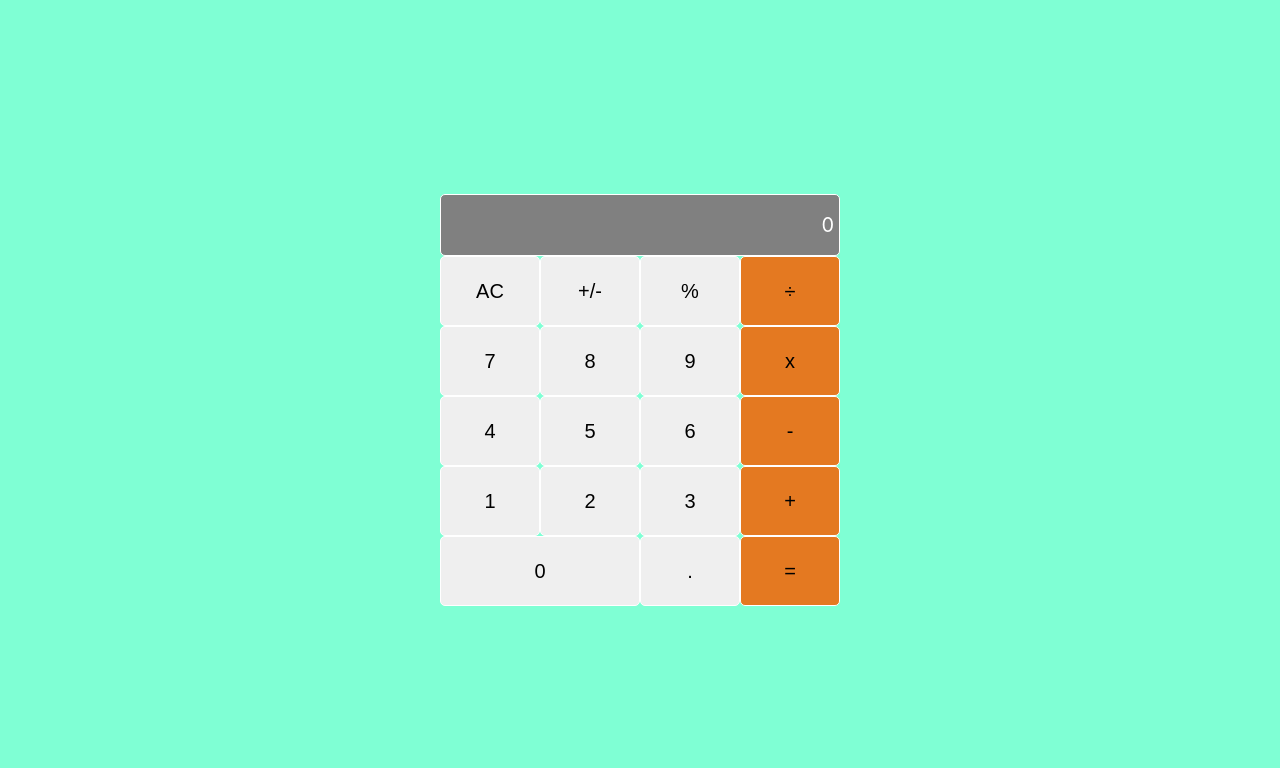
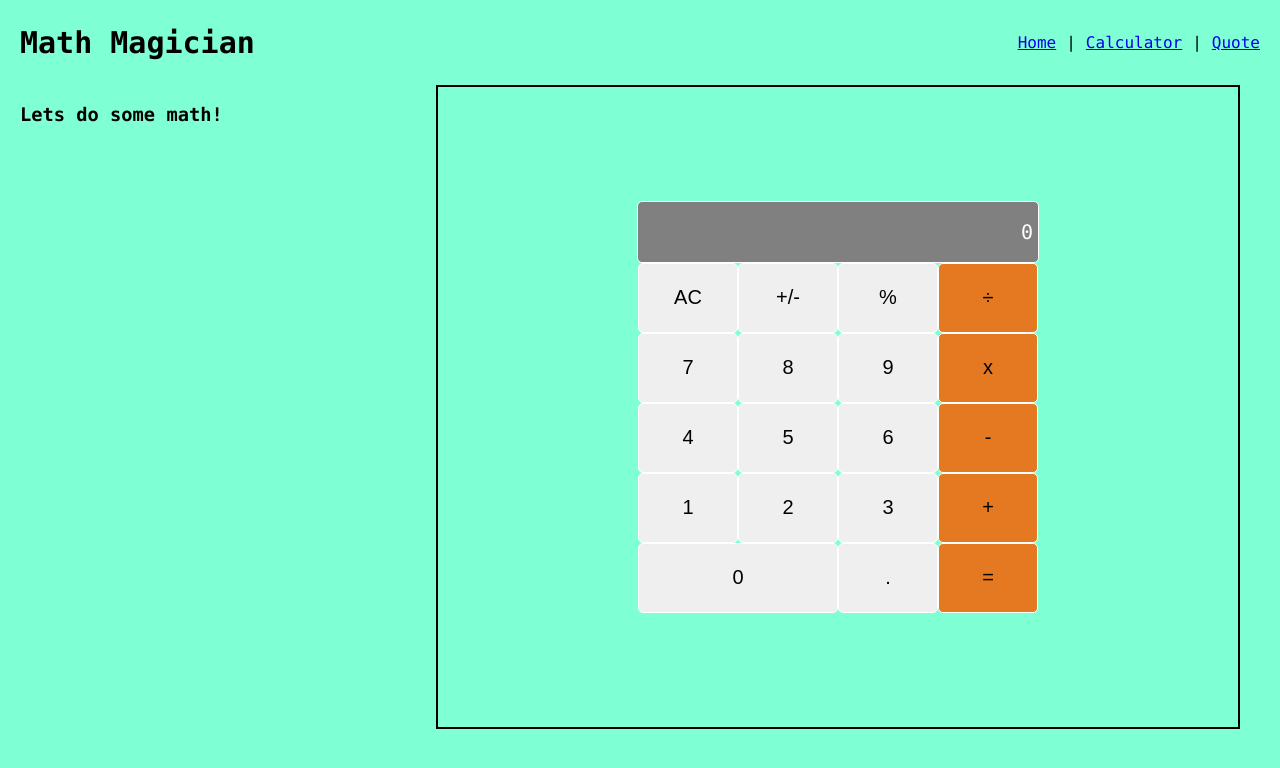
Before and after one commit to Fahim-Khan-P/math-magician-1, a React (Create React App) app: page /calculator in a window 1280 px wide. Shown: the top 768 px of the page. Built offline with nearby package versions, Linux system fonts and the light colour scheme.

Commit message:
Add reouter to the application

```diff
--- a/package.json
+++ b/package.json
@@ -9,6 +9,7 @@
     "big.js": "^6.2.1",
     "react": "^18.2.0",
     "react-dom": "^18.2.0",
+    "react-router-dom": "^6.4.3",
     "react-scripts": "5.0.1",
     "web-vitals": "^2.1.4"
   },
--- a/src/App.js
+++ b/src/App.js
@@ -1,7 +1,21 @@
 import React from 'react';
+import { BrowserRouter, Routes, Route } from 'react-router-dom';
 import Calculator from './components/calculator';
+import Home from './components/home';
+import NavBar from './components/nav';
+import Quote from './components/quote';
 
-const App = () => (
-  <Calculator />
-);
+function App() {
+  return (
+    <BrowserRouter>
+      <NavBar />
+      <Routes>
+        <Route path="/" element={<Home />} />
+        <Route path="/calculator" element={<Calculator />} />
+        <Route path="/quote" element={<Quote />} />
+      </Routes>
+    </BrowserRouter>
+  );
+}
+
 export default App;
--- a/src/components/calculator.css
+++ b/src/components/calculator.css
@@ -1,9 +1,8 @@
 body {
-  display: flex;
-  justify-content: center;
-  align-items: center;
   height: 100vh;
   background-color: aquamarine;
+  margin-left: 20px;
+  font-family: "Lucida Console", "Courier New", monospace;
 }
 
 .screen {
@@ -17,6 +16,23 @@ body {
   border-radius: 5px;
   font-size: 20px;
   border: 1px solid white;
+  width: 390px;
+}
+
+.calculator {
+  display: flex;
+  justify-content: space-between;
+}
+
+.box {
+  display: flex;
+  flex-direction: column;
+  align-items: center;
+  justify-content: center;
+  height: 80vh;
+  margin-right: 40px;
+  border: 2px solid black;
+  width: 100vh;
 }
 
 .buttons {
@@ -47,3 +63,31 @@ button:hover {
 .orange-color {
   background-color: rgb(228, 121, 33);
 }
+
+.nav-bar {
+  display: flex;
+  justify-content: space-between;
+  align-items: center;
+}
+
+.link {
+  margin: 10px;
+}
+
+.math-title {
+  font-size: 30px;
+}
+
+.tags {
+  margin-right: 10px;
+}
+
+.info {
+  margin-top: 50px;
+}
+
+.quote {
+  text-align: center;
+  margin-top: 200px;
+  font-size: 20px;
+}
--- a/src/components/calculator.js
+++ b/src/components/calculator.js
@@ -20,7 +20,9 @@ const Calculator = () => {
   const { total, next } = state;
   const resultSreen = !next ? total : next;
   return (
-    <div>
+    <div className="calculator">
+      <h3>Lets do some math!</h3>
+      <div className="box">
         <div className="screen">
           {' '}
           {resultSreen || 0}
@@ -48,6 +50,7 @@ const Calculator = () => {
           <button type="button" className="orange-color" onClick={handleClick}>=</button>
         </div>
       </div>
+    </div>
   );
 };
 
--- /dev/null
+++ b/src/components/home.js
@@ -0,0 +1,17 @@
+import React from 'react';
+
+const Home = () => (
+  <div>
+    <h2>Welcome to our Calculator</h2>
+    <p className="info">
+      A calculator is a device that performs arithmetic operations on numbers.
+      Basic calculators can do only addition, subtraction, multiplication and
+      division mathematical calculations.
+      However, more sophisticated calculators can handle exponential operations,
+      square roots, logarithms, trigonometric functions and hyperbolic functions. Internally,
+      some calculators perform all these functions by repeated addition processes.
+    </p>
+  </div>
+);
+
+export default Home;
--- /dev/null
+++ b/src/components/nav.js
@@ -0,0 +1,18 @@
+import React from 'react';
+import { Link } from 'react-router-dom';
+import './calculator.css';
+
+const NavBar = () => (
+  <nav className="nav-bar">
+    <h1 className="math-title">Math Magician</h1>
+    <div className="tags">
+      <Link to="/" className="link">Home</Link>
+      |
+      <Link to="/calculator" className="link">Calculator</Link>
+      |
+      <Link to="/quote" className="link">Quote</Link>
+    </div>
+  </nav>
+);
+
+export default NavBar;
--- /dev/null
+++ b/src/components/quote.js
@@ -0,0 +1,8 @@
+import React from 'react';
+import './calculator.css';
+
+const Quote = () => (
+  <p className="quote">I can count all the lovers I have had on one hand...if I am holding a calculator.</p>
+);
+
+export default Quote;
```
Also changed, not shown: 1 other file (tests, documents, lock files or other folders). Lines whose indentation alone changed are shown as unchanged.
